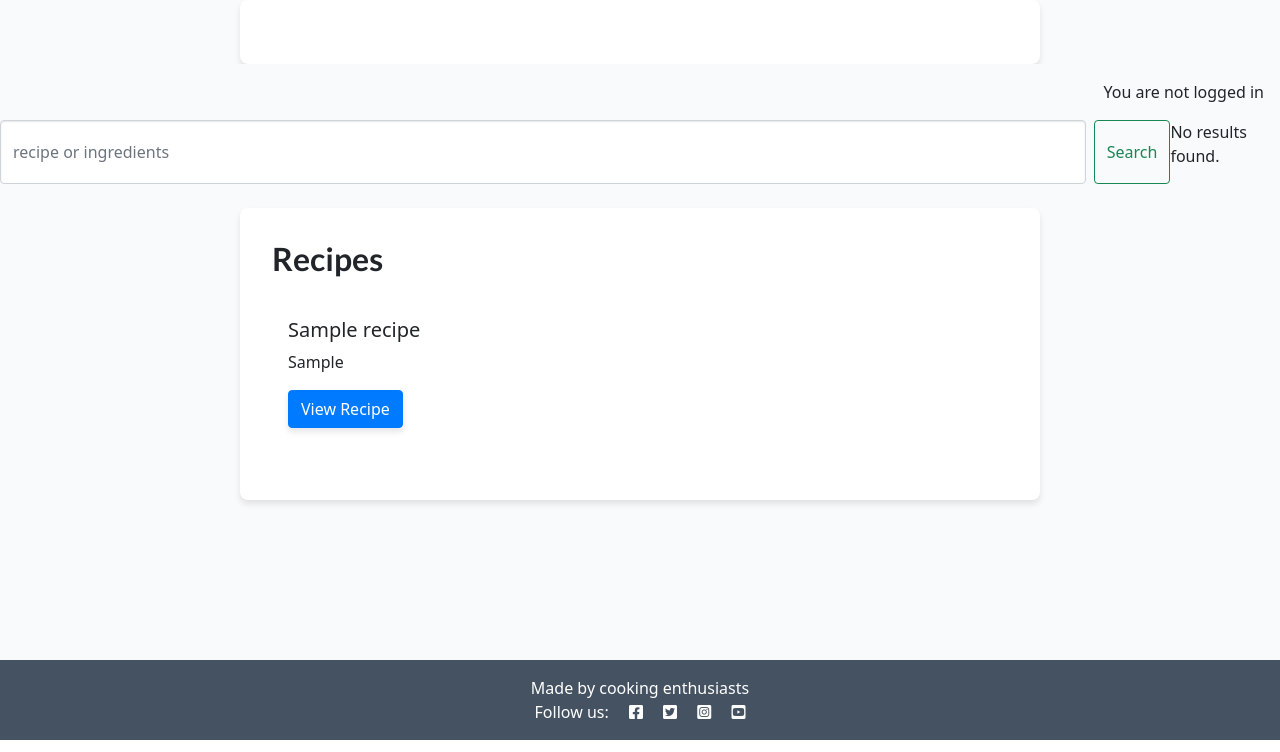
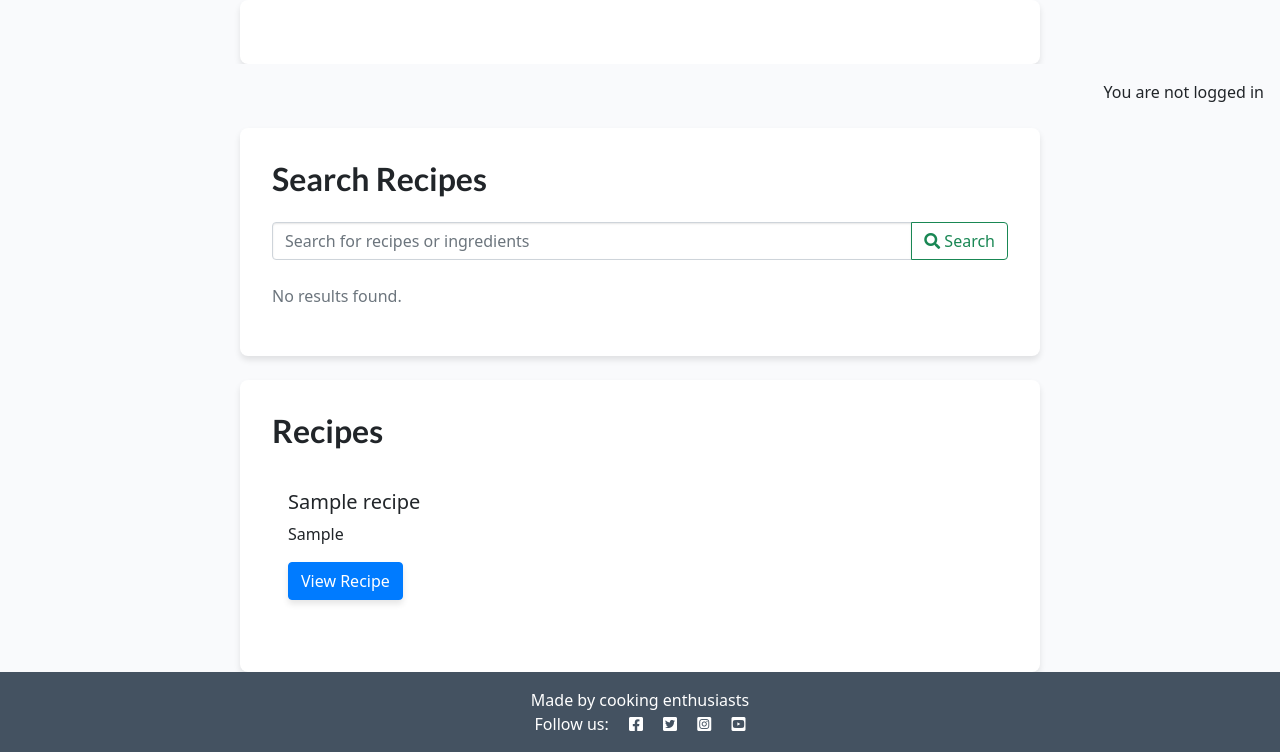
Before and after one commit to kristine-kiki/Django_recipes_blog, a Django app: page / in a window 1280 px wide. Shown: the part 60-812 px from the top of the page. Run offline with Django 4.2, Linux system fonts and the light colour scheme; tables that the repository leaves empty hold one stand-in row (values such as "Sample post"); some libraries are stand-ins or nearby versions.

Commit message:
add rating model,create clickable links after search

```diff
--- a/recipes/models.py
+++ b/recipes/models.py
@@ -1,5 +1,6 @@
 from django.db import models
 from django.contrib.auth.models import User
+from django.db.models import Avg
 
 # Create your models here.
 class Category(models.Model):
@@ -17,8 +18,21 @@ class Recipe(models.Model):
     user = models.ForeignKey(User, on_delete=models.CASCADE)
     created_on = models.DateTimeField(auto_now_add=True)
 
+    def average_rating(self) -> float:
+        return Rating.objects.filter(recipe=self).aggregate(Avg("rating"))["rating__avg"] or 0
+
+    def __str__(self):
+        return f"{self.title}: {self.average_rating()}"
     class Meta:
         ordering = ["-created_on"]
 
     def __str__(self):
         return self.title
+
+class Rating(models.Model):
+    recipe = models.ForeignKey(Recipe, on_delete=models.CASCADE, related_name='ratings')
+    user = models.ForeignKey(User, on_delete=models.CASCADE)
+    rating = models.IntegerField(default=0)
+
+    def __str__(self):
+        return f"{self.recipe.title}: {self.rating}"
--- a/recipes/templates/recipes/recipe_list.html
+++ b/recipes/templates/recipes/recipe_list.html
@@ -13,7 +13,7 @@
                 <div class="card-body">
                     <h5 class="card-title">{{ recipe.title }}</h5>
                     <p class="card-text">{{ recipe.ingredients|truncatechars:100 }}</p>
-                    <a href="{% url 'recipe_detail' recipe.id %}" class="btn btn-primary" onclick="openRecipeInPopup('{% url 'recipe_detail' recipe.id %}')">View Recipe</a>
+                    <a href="{% url 'recipe_detail' recipe.id %}" class="btn btn-primary" onclick="return openRecipeInPopup('{% url 'recipe_detail' recipe.id %}')">View Recipe</a>
                 </div>
             </div>
         </div>
@@ -58,9 +58,9 @@
         </ul>
     </nav>
     {% endif %}
-    {% else %}
+{% else %}
     <p>No recipes found.</p>
-    {% endif %}
+{% endif %}
 </div>
 {% endblock %}
 
--- a/recipes/urls.py
+++ b/recipes/urls.py
@@ -4,8 +4,8 @@ from django.urls import path
 urlpatterns = [
     path('', views.RecipeList.as_view(), name='home'),
     path('add/', views.add_recipe, name='add_recipe'),
-    path('search/', views.search, name='search'),
     path('recipes/', views.RecipeList.as_view(), name='recipe_list'),
     path('recipe/<int:recipe_id>/', views.recipe_detail, name='recipe_detail'),
+    path('search/', views.search, name='search'),
 
 ]
--- a/recipes/views.py
+++ b/recipes/views.py
@@ -1,7 +1,10 @@
 from django.shortcuts import render, get_object_or_404, redirect
+from django.db.models import Avg
 from django.views.generic import ListView, DetailView
-from .models import Category, Recipe
+from .models import Category, Recipe, Rating
 from .forms import RecipeForm
+from .forms import RatingForm
+import math
 
 
 # Create your views here.
@@ -9,7 +12,7 @@ class RecipeList(ListView):
     model = Recipe
     template_name = "recipes/recipe_list.html"
     context_object_name = 'recipes'
-    paginate_by = 5
+    paginate_by = 6
 
     #queryset = Recipe.objects.all()
     #template_name = "recipes/recipe_list.html"
@@ -49,8 +52,10 @@ class RecipeDetail(DetailView):
 
 def search(request):
     query = request.GET.get('query')
-    results = Recipe.objects.filter(title__icontains=query) | Recipe.objects.filter(ingredients__icontains=query)
-
+    if query:
+        results = Recipe.objects.filter(title__icontains=query) | Recipe.objects.filter(ingredients__icontains=query)
+    else:
+        results = Recipe.objects.none()
     return render(
         request,
         'recipes/search_results.html',
@@ -61,11 +66,27 @@ def search(request):
 
 def recipe_detail(request, recipe_id):
     recipe = get_object_or_404(Recipe, id=recipe_id)
+    form = RatingForm()
+    rating_range = range(1, 6)  # Define the range here
+    average_rating = recipe.ratings.aggregate(Avg('rating'))['rating__avg']  # Calculate the average rating
+    if average_rating is not None:
+        average_rating = round(average_rating, 1)
+
+    if request.method == 'POST':
+        form = RatingForm(request.POST)
+        if form.is_valid():
+            rating = form.save(commit=False)
+            rating.recipe = recipe
+            rating.user = request.user
+            rating.save()
+            return redirect('recipe_detail', recipe_id=recipe.id)
 
     return render(
         request,
         'recipes/recipe_detail.html',
         {
-            'recipe': recipe
-        }
-    )
+        'recipe': recipe,
+        'form': form,
+        'rating_range': rating_range,
+        'average_rating': average_rating
+    })
--- a/static/css/style.css
+++ b/static/css/style.css
@@ -155,6 +155,27 @@ body {
 .approval {
     color: rgb(222, 146, 168);
 }
+/*Search bar*/
+.search-form .input-group {
+    width: 100%;
+}
+.search-form .form-control {
+    border-radius: 0;
+    border-top-left-radius: 0.25rem;
+    border-bottom-left-radius: 0.25rem;
+}
+.search-form .btn {
+    border-radius: 0;
+    border-top-right-radius: 0.25rem;
+    border-bottom-right-radius: 0.25rem;
+}
+.list-group-item {
+    border: none;
+    border-bottom: 1px solid #ddd;
+}
+.list-group-item:last-child {
+    border-bottom: none;
+}
 
 /* Form Styles */
 .container {
--- a/templates/base.html
+++ b/templates/base.html
@@ -43,12 +43,12 @@
             <div class="collapse navbar-collapse" id="navbarText">
                 <ul class="navbar-nav me-auto mb-2 mb-lg-0">
                     <li class="nav-item">
-                        <a class="nav-link {% if request.path == recipe_list_url %}active{% endif %}" aria-current="page"
-                            href="{% url 'recipe_list' %}">All Recipes</a>
+                        <a class="nav-link {% if request.path == recipe_list_url %}active{% endif %}"
+                            aria-current="page" href="{% url 'recipe_list' %}">All Recipes</a>
                     </li>
                     <li class="nav-item">
-                        <a class="nav-link {% if request.path == add_recipes_url %}active{% endif %}" aria-current="page"
-                            href="{% url 'add_recipe' %}">Add Recipes</a>
+                        <a class="nav-link {% if request.path == add_recipes_url %}active{% endif %}"
+                            aria-current="page" href="{% url 'add_recipe' %}">Add Recipes</a>
                     </li>
 
                     {% if user.is_authenticated %}
@@ -95,24 +95,35 @@
         <p class="text-end m-3">You are not logged in</p>
         {% endif %}
 
-        <form method="GET" action="{% url 'search' %}" class="d-flex">
-            <input class="form-control me-2" type="search" placeholder="recipe or ingredients" aria-label="search"
-                name="query">
-            <button class="btn btn-outline-success" type="submit">Search </button>
+        <div class="container mt-4">
+            <h2>Search Recipes</h2>
+            <form method="GET" action="{% url 'search' %}" class="d-flex search-form">
+                <div class="input-group">
+                    <input class="form-control" type="search" placeholder="Search for recipes or ingredients" aria-label="search" name="query" value="{{ query }}">
+                    <button class="btn btn-outline-success" type="submit">
+                        <i class="fas fa-search"></i> Search
+                    </button>
+                </div>
+            </form>
 
             {% if results %}
-            <ul>
-                {% for recipe in results %}
-                <li>{{ recipe.title }}</li>
-                {% endfor %}
-            </ul>
+            <div class="mt-4">
+                <h3>Search Results</h3>
+                <ul class="list-group">
+                    {% for recipe in results %}
+                    <li class="list-group-item">
+                        <a href="{% url 'recipe_detail' recipe.id %}" onclick="return openRecipeInPopup('{% url 'recipe_detail' recipe.id %}')">{{ recipe.title }}</a>
+                    </li>
+                    {% endfor %}
+                </ul>
+            </div>
             {% else %}
-            <p>No results found.</p>
+            <div class="mt-4">
+                <p class="text-muted">No results found.</p>
+            </div>
             {% endif %}
-        </form>
+        </div>
 
-        {% block note %}
-        <!-- Content Goes here -->
         <div class="container mt-4">
             <h2 class="mb-4">Recipes</h2>
             <div class="row">
@@ -122,23 +133,21 @@
                         <div class="card-body">
                             <h5 class="card-title">{{ recipe.title }}</h5>
                             <p class="card-text">{{ recipe.ingredients|truncatechars:100 }}</p>
-                            <a href="{% url 'recipe_detail' recipe.id %}" class="btn btn-primary" onclick="openRecipeInPopup('{% url 'recipe_detail' recipe.id %}')">View Recipe</a>
-
+                            <a href="{% url 'recipe_detail' recipe.id %}" class="btn btn-primary"
+                                onclick="openRecipeInPopup('{% url 'recipe_detail' recipe.id %}')">View Recipe</a>
                         </div>
                     </div>
                 </div>
                 {% endfor %}
             </div>
         </div>
-        {% endblock note %}
     </main>
 
     <!-- Footer -->
     <footer class="footer mt-auto py-3 dark-bg">
         <p class="m-0 text-center text-white">
-            {% block copyright %}
             Made by cooking enthusiasts
-            {% endblock copyright %}</p>
+        </p>
         <p class="m-0 text-center text-white">Follow us: <i class="fab fa-facebook-square ms-3"></i>
             <i class="fab fa-twitter-square ms-3"></i>
             <i class="fab fa-instagram-square ms-3"></i>
@@ -146,19 +155,37 @@
         </p>
     </footer>
 
+    <!-- Modal -->
+    <div class="modal fade" id="recipeModal" tabindex="-1" aria-labelledby="recipeModalLabel" aria-hidden="true">
+        <div class="modal-dialog modal-lg">
+            <div class="modal-content">
+                <div class="modal-header">
+                    <h5 class="modal-title" id="recipeModalLabel">Recipe Details</h5>
+                    <button type="button" class="btn-close" data-bs-dismiss="modal" aria-label="Close"></button>
+                </div>
+                <div class="modal-body" id="recipeModalContent">
+                    <!-- Recipe details will be loaded here -->
+                </div>
+            </div>
+        </div>
+    </div>
+
     <script src="https://cdn.jsdelivr.net/npm/bootstrap@5.0.1/dist/js/bootstrap.bundle.min.js"
         integrity="sha384-gtEjrD/SeCtmISkJkNUaaKMoLD0//ElJ19smozuHV6z3Iehds+3Ulb9Bn9Plx0x4" crossorigin="anonymous">
     </script>
     <script>
         function openRecipeInPopup(url) {
-            window.open(url, 'Recipe', 'width=800,height=600');
+            const modal = new bootstrap.Modal(document.getElementById('recipeModal'));
+            fetch(url)
+                .then(response => response.text())
+                .then(html => {
+                    document.getElementById('recipeModalContent').innerHTML = html;
+                    modal.show();
+                })
+                .catch(error => console.error('Error loading recipe:', error));
             return false;
         }
     </script>
-
-
-    {% block extras %}
-    {% endblock %}
 </body>
 
 </html>
```
Also changed, not shown: recipes/forms.py (+9 -0 lines), recipes/templates/recipes/recipe_detail.html (+44 -31 lines), recipes/templates/recipes/search_results.html (added, +41 -0 lines), django-summernote/2025-01-23/e838b781-9b52-455a-afa0-539bef2e853d.jpg (added), recipes/migrations/0003_recipe_rating_rating.py (added).
